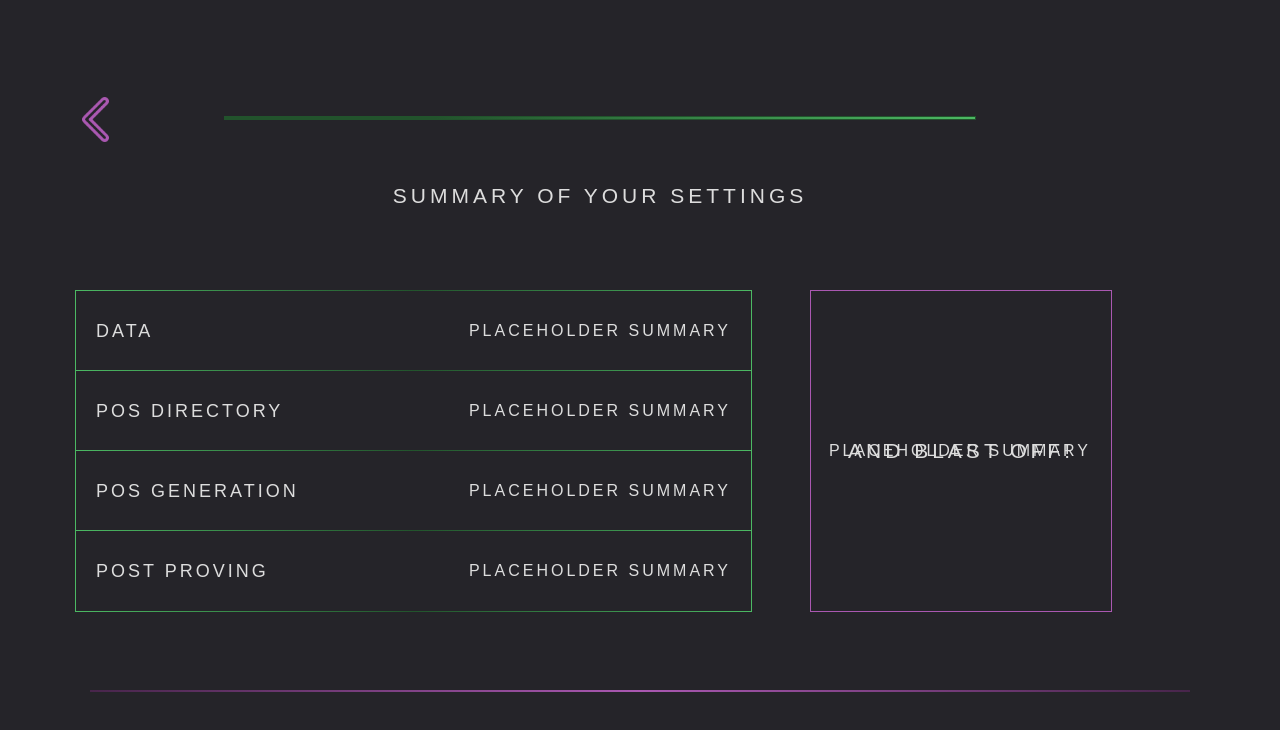
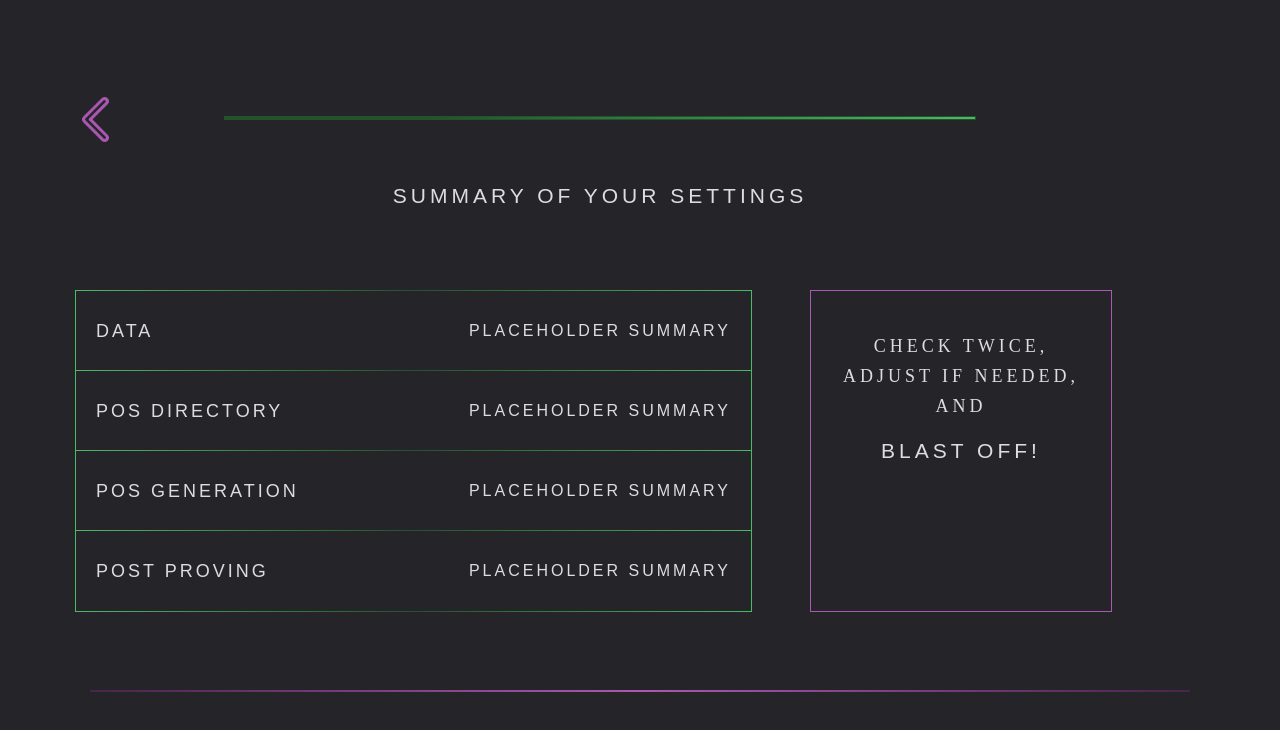
Before and after one commit to spacemeshos/sm-init-app-v2, a React (Create React App) app: page /guided/Summary in a window 1280 px wide. Shown: the top 730 px of the page. Built offline with nearby package versions, Linux system fonts and the light colour scheme.

Commit message:
minor modifs

```diff
--- a/src/pages/GuidedCreate/Summary.tsx
+++ b/src/pages/GuidedCreate/Summary.tsx
@@ -1,7 +1,7 @@
 import * as React from "react";
 import styled from "styled-components";
 import { BackButton } from "../../components/button";
-import { Title } from "../../components/titles";
+import { Subheader, Title } from "../../components/titles";
 import Colors from "../../styles/colors";
 import ProgressBar from "../../components/progress";
 import Frame from "../../components/frames";
@@ -30,6 +30,7 @@ const ContainerBottom = styled.div`
 `;
 
 const Summary: React.FC = () => {
+  const rocket = require("../../assets/rocket-circle.png");
   return (
     <>
       <NavProgress>
@@ -77,9 +78,11 @@ const Summary: React.FC = () => {
           wrapperWidth={300}
           wrapperLeft={810}
           borderColor={Colors.purpleLight}
-          subheader="placeholder summary"
         >
-          <Title text={"And blast off!"} />
+          <Title text={"blast off!"} />
+          <Subheader text={"Check twice,"} top={30}/>
+          <Subheader text={"adjust if needed,"} top={60}/>
+          <Subheader text={"and"} top={90}/>
         </Frame>
       </ContainerBottom>
     </>
```
Also changed, not shown: src/assets/rocket-circle.png (renamed from src/assets/rocket circle.png).
